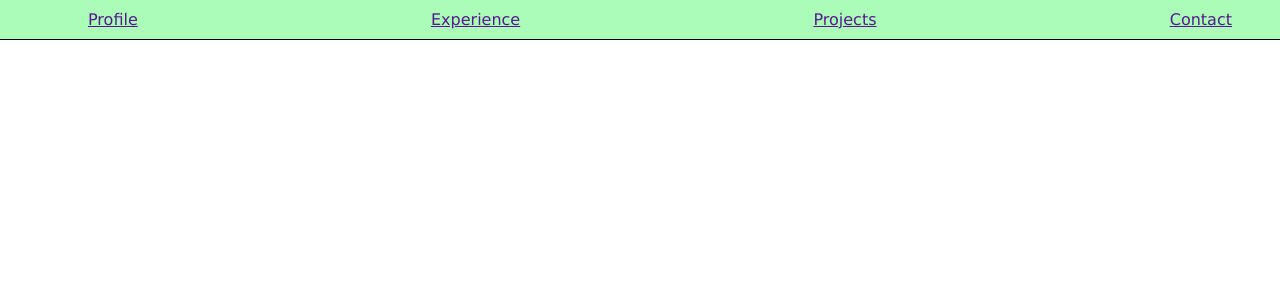
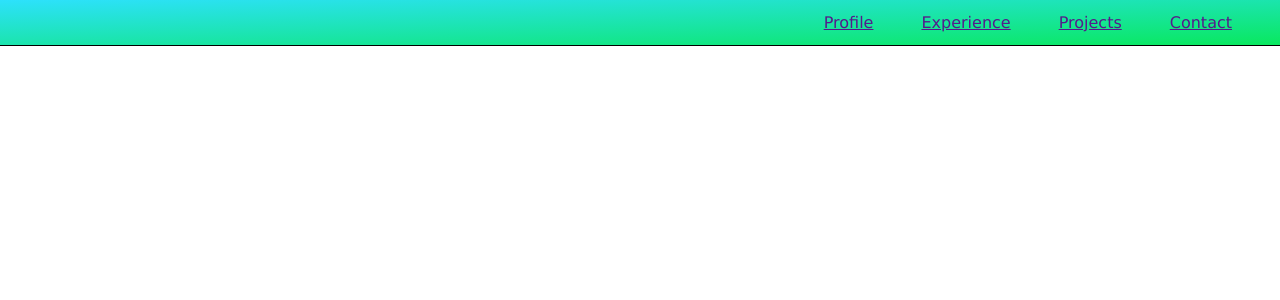
Before and after one commit to Camilo-ovalle/Personal_portfolio, a React (Vite) app: page / in a window 1280 px wide. Shown: the top 300 px of the page. Built offline with nearby package versions, Linux system fonts and the light colour scheme.

Commit message:
Saving to create a new branch

```diff
--- a/src/styles/NavBar.scss
+++ b/src/styles/NavBar.scss
@@ -1,6 +1,10 @@
 nav{
-    background-color: #AAFCB8;
-    padding: 5px 24px;
+    display: flex;
+    justify-content: right;
+    align-items: center;
+    height: 45px;
+    background-image: linear-gradient(to bottom right, #2DE1FC, #09E85E);
+    padding: 0px 24px;
     border-bottom: 1px solid
 }
 
```
